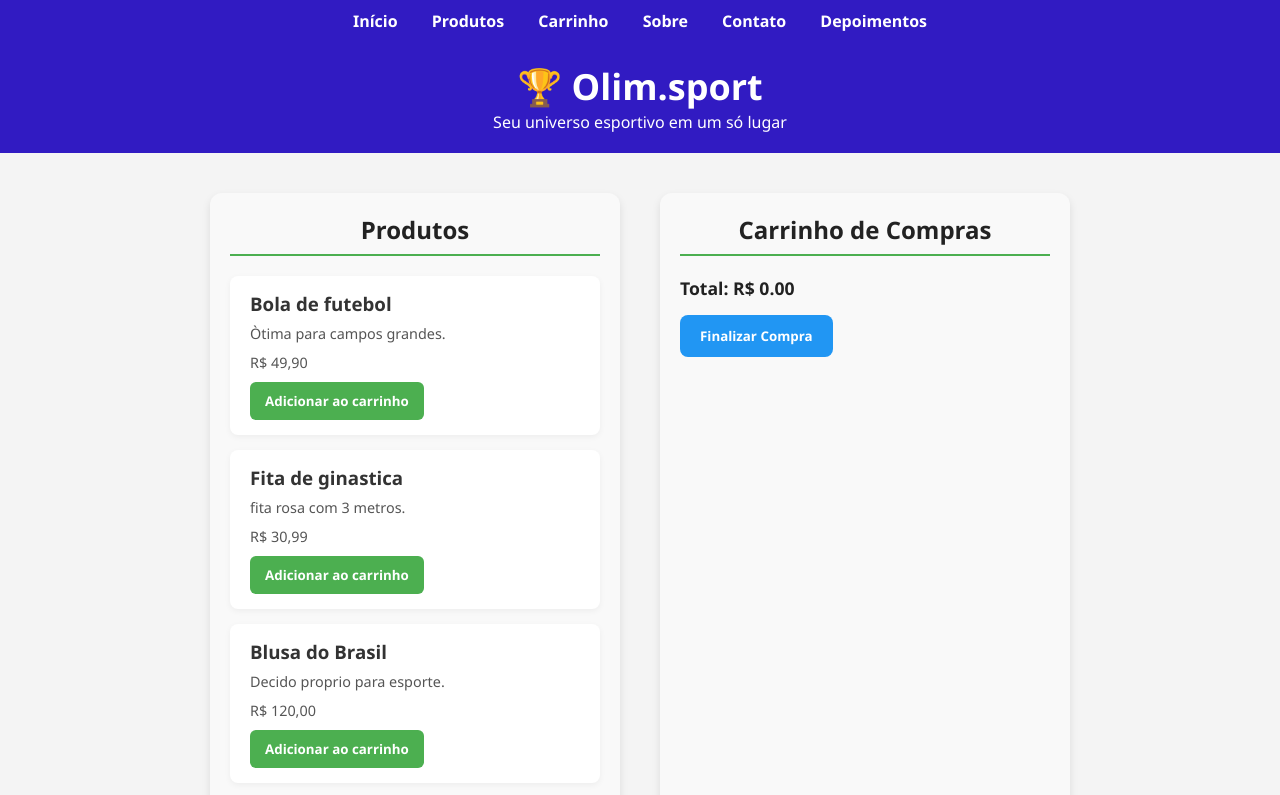
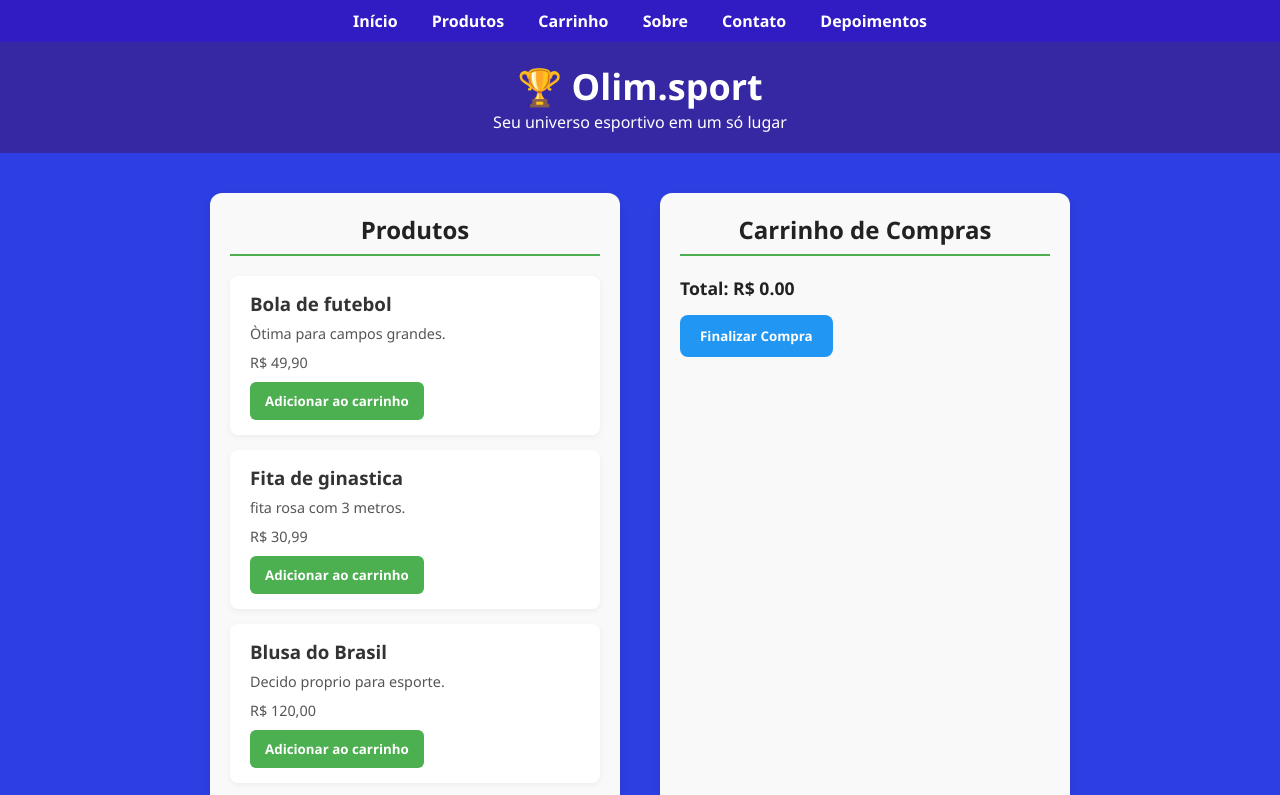
Before and after one commit to Raissa1Bueno/olim_sport, a website: page public/carrinho.html in a window 1280 px wide. Shown: the top 795 px of the page. Drawn offline with Linux system fonts and the light colour scheme.

Commit message:
Update carrinho.html

```diff
--- a/public/carrinho.html
+++ b/public/carrinho.html
@@ -12,12 +12,13 @@
 
     body {
       font-family: Arial, sans-serif;
-      background-color: #f4f4f4;
+      background-color: #2d3fe2;
       color: #333;
     }
 
     nav {
       background-color: #311bc2;
+
       padding: 10px;
       text-align: center;
     }
@@ -35,7 +36,7 @@
     }
 
     header {
-      background-color: #311bc2;
+      background-color: #3628a2;
       color: white;
       padding: 20px;
       text-align: center;
```
